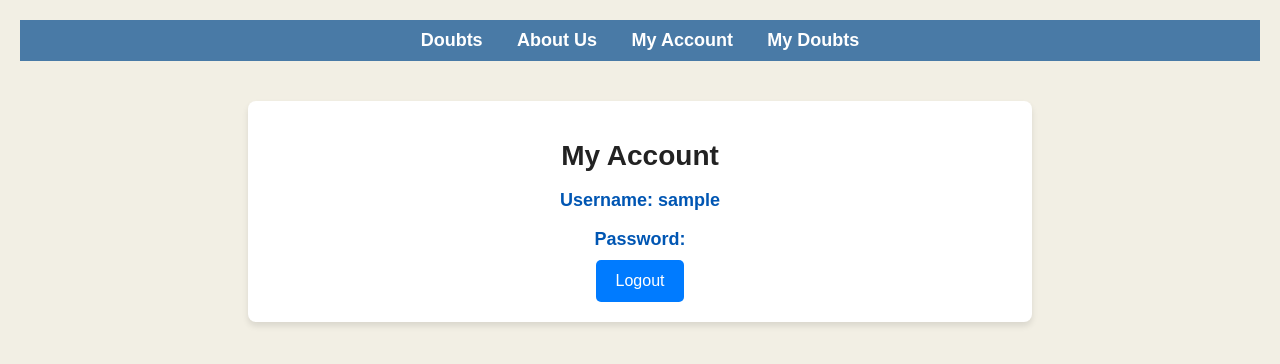
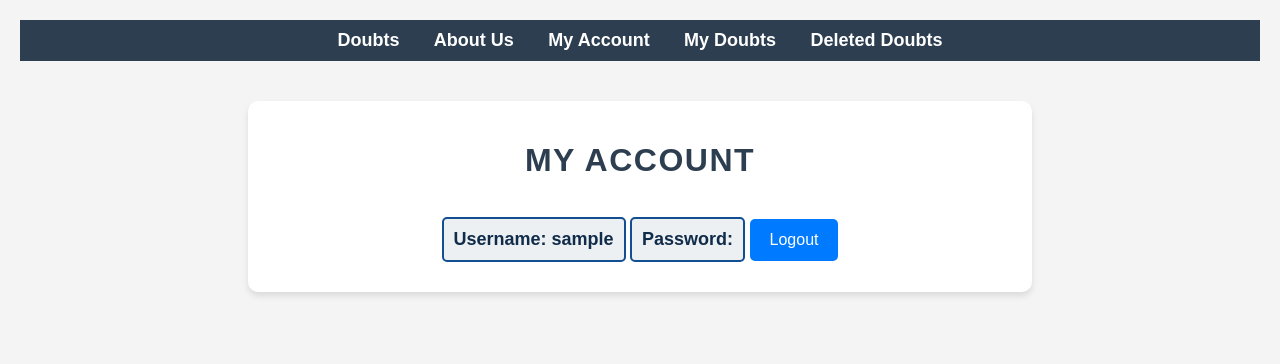
Before and after one commit to Codemaster050710/Student-doubt-web-forum, a plain HTML site: page pages/my_account.html in a window 1280 px wide. Drawn offline with Linux system fonts and the light colour scheme; sample sign-in values are in the browser's storage.

Commit message:
Update my_account.html

```diff
--- a/pages/my_account.html
+++ b/pages/my_account.html
@@ -8,14 +8,14 @@
     /* General Styles */
     body {
       font-family: Arial, sans-serif;
-      background-color: #f2efe4;
+      background-color:  #f4f4f4;
       margin: 0;
       padding: 20px;
       text-align: center;
     }
     /* Navigation Bar */
     .navbar {
-      background-color: #497AA6;
+      background-color:  #2C3E50;
       padding: 10px 0;
       text-align: center;
     }
@@ -35,7 +35,7 @@
       font-weight: bold;
     }
     .navbar ul li a:hover {
-      text-decoration: underline;
+      color:aquamarine;
     }
     /* Account Container */
     .account-container {
@@ -46,17 +46,29 @@
       border-radius: 8px;
       box-shadow: 0px 4px 6px rgba(0, 0, 0, 0.1);
       text-align: center;
+      border: #000000;
+      border-radius: 10px;
     }
     .account-container h1 {
-      color: #222;
-      font-size: 28px;
-      margin-bottom: 15px;
+      color: #2C3E50;
+      font-size: 32px;
+      font-weight: bold;
+      margin-bottom: 20px;
+      text-transform: uppercase;
+      letter-spacing: 1.5px;
     }
+
+
     .account-container p {
       font-size: 18px;
-      color: #0056b3;
+      color: #102c4a;
       margin-bottom: 10px;
       font-weight: bold;
+      padding: 10px;
+      border: 2px solid #114f91;
+      border-radius: 5px;
+      background-color: #edf0f2;
+      display: inline-block;
     }
     .account-container button {
       padding: 12px 20px;
@@ -80,6 +92,7 @@
       <li><a href="../About_us.html">About Us</a></li>
       <li><a href="my_account.html">My Account</a></li>
       <li><a href="my_doubts.html">My Doubts</a></li>
+      <li><a href="../deleted_doubts.html">Deleted Doubts</a></li>
     </ul>
   </nav>
 
@@ -92,6 +105,7 @@
   </div>
 
   <script>
+
     document.addEventListener("DOMContentLoaded", function() {
       let currentUser = JSON.parse(localStorage.getItem("currentUser"));
 
```
